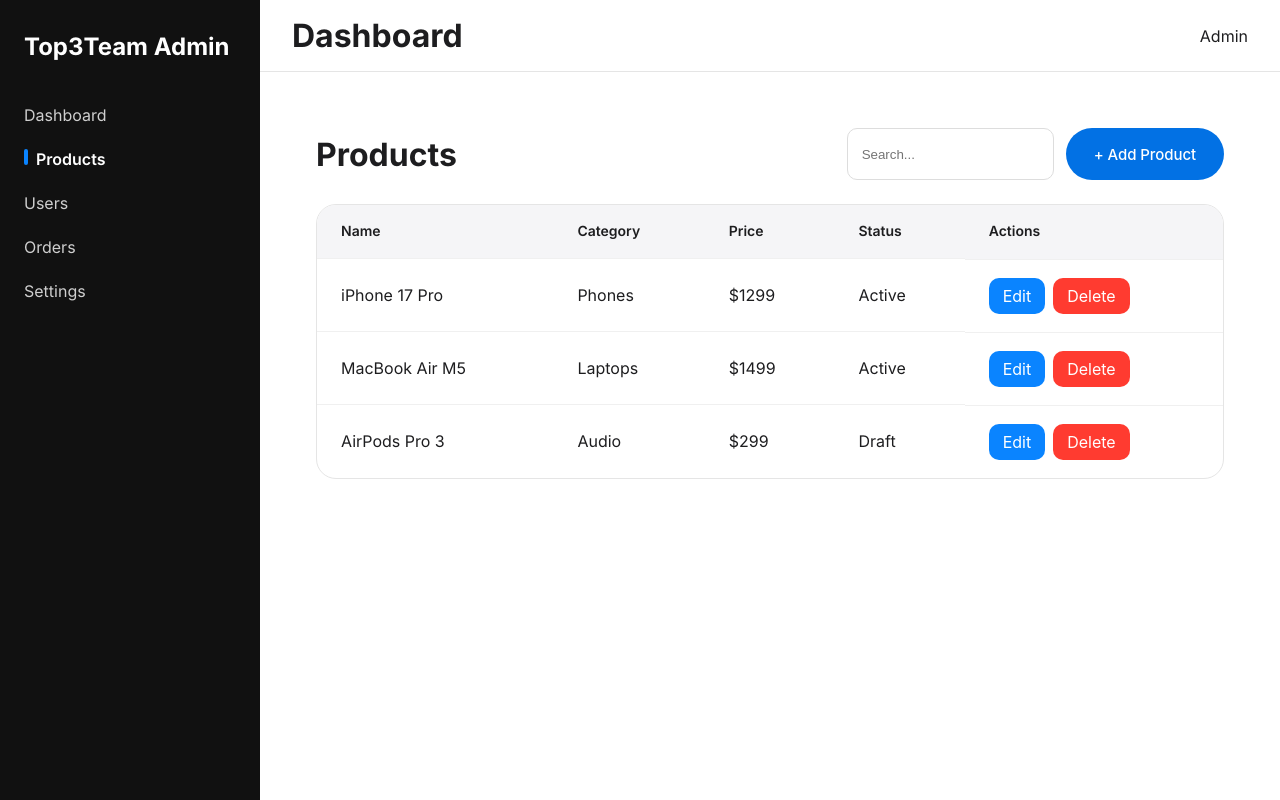
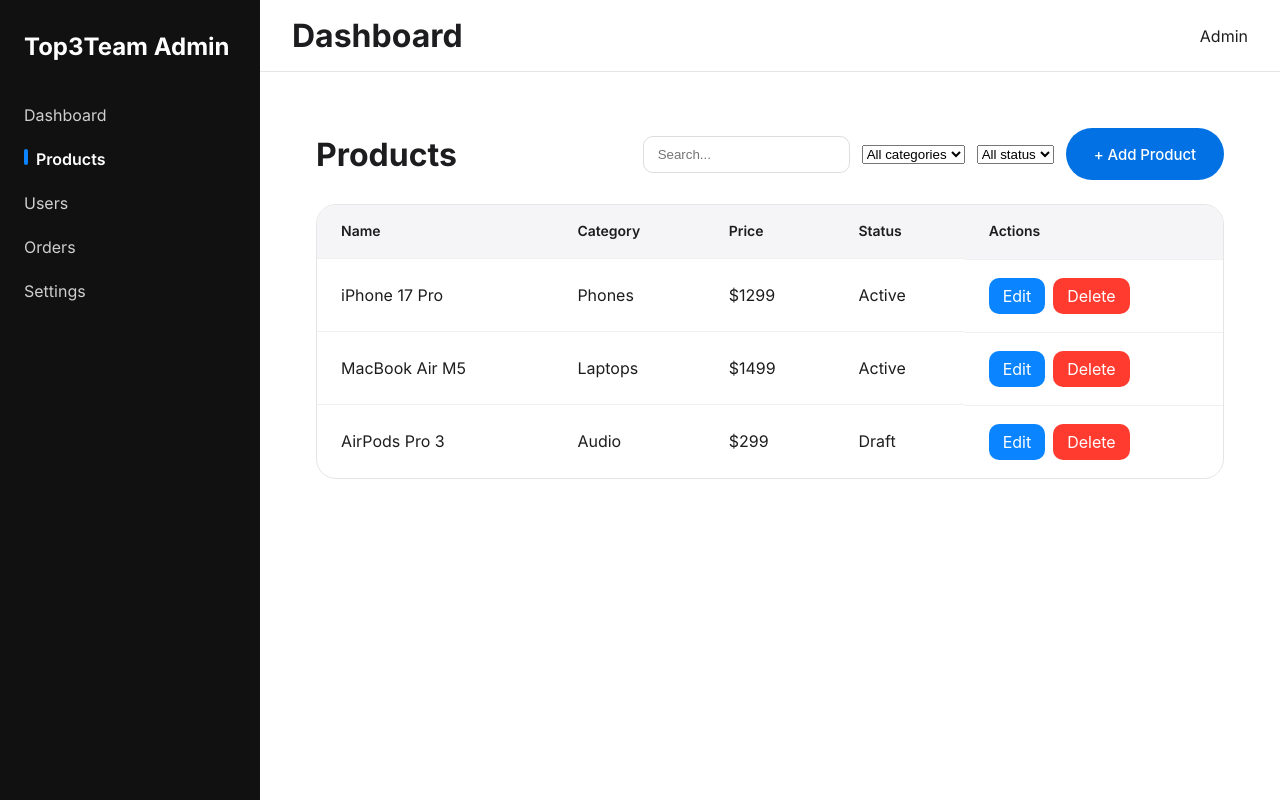
Before and after one commit to Artemiii990/Top3TeamFRONTEND, a Next.js app in the folder apple_demo_site-main/: page /admin/products in a window 1280 px wide. Built offline with nearby package versions, Linux system fonts and the light colour scheme; no server answers.

Commit message:
Updated adminPanel
added sort functions by categories and status

```diff
--- a/apple_demo_site-main/app/admin/products/page.tsx
+++ b/apple_demo_site-main/app/admin/products/page.tsx
@@ -11,6 +11,10 @@ export default function ProductsPage() {
     products,
     search,
     setSearch,
+    category,
+    setCategory,
+    status,
+    setStatus,
     addProduct,
     updateProduct,
     deleteProduct,
@@ -68,7 +72,7 @@ export default function ProductsPage() {
       >
         <h1>Products</h1>
 
-        <div style={{ display: 'flex', gap: 12 }}>
+        <div style={{ display: 'flex', gap: 12, alignItems: 'center' }}>
           <input
             value={search}
             onChange={(e) => setSearch(e.target.value)}
@@ -79,6 +83,25 @@ export default function ProductsPage() {
               border: '1px solid #ddd',
             }}
           />
+
+          <select
+            value={category}
+            onChange={(e) => setCategory(e.target.value)}
+          >
+            <option value="all">All categories</option>
+            <option value="Phones">Phones</option>
+            <option value="Laptops">Laptops</option>
+            <option value="Audio">Audio</option>
+          </select>
+
+          <select
+            value={status}
+            onChange={(e) => setStatus(e.target.value)}
+          >
+            <option value="all">All status</option>
+            <option value="Active">Active</option>
+            <option value="Draft">Draft</option>
+          </select>
 
           <Button onClick={openCreate}>
             + Add Product
--- a/apple_demo_site-main/src/hooks/useProducts.ts
+++ b/apple_demo_site-main/src/hooks/useProducts.ts
@@ -15,9 +15,22 @@ export function useProducts() {
   const [products, setProducts] = useState<Product[]>(initial);
   const [search, setSearch] = useState('');
 
-  const filteredProducts = products.filter(p =>
-    p.name.toLowerCase().includes(search.toLowerCase())
-  );
+  const [category, setCategory] = useState('all');
+  const [status, setStatus] = useState('all');
+
+  const filteredProducts = products.filter(p => {
+  const matchSearch = p.name
+    .toLowerCase()
+    .includes(search.toLowerCase());
+
+  const matchCategory =
+    category === 'all' || p.category === category;
+
+  const matchStatus =
+    status === 'all' || p.status === status;
+
+  return matchSearch && matchCategory && matchStatus;
+});
 
   const addProduct = (data: Omit<Product, 'id'>) => {
     setProducts(prev => [
@@ -40,6 +53,10 @@ export function useProducts() {
     products: filteredProducts,
     search,
     setSearch,
+    category,
+    setCategory,
+    status,
+    setStatus,
     addProduct,
     updateProduct,
     deleteProduct,
```
